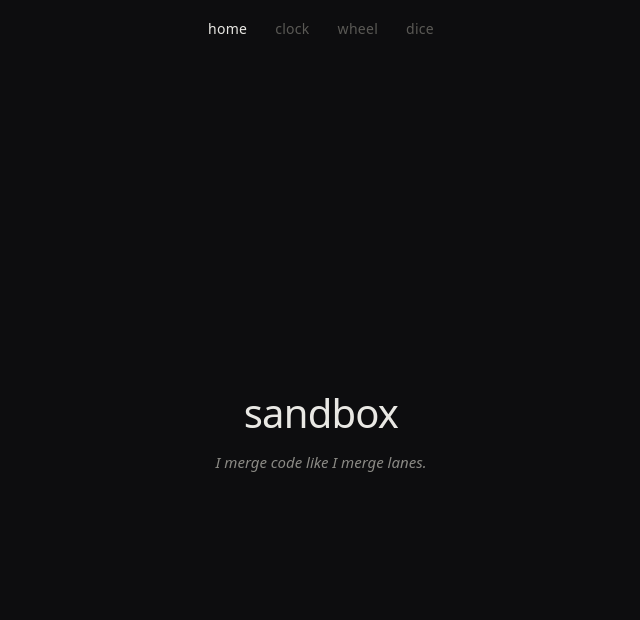
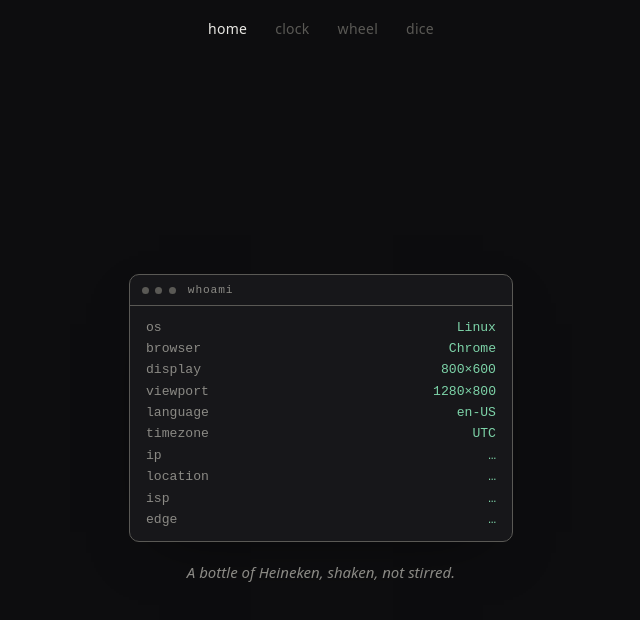
Before and after one commit to max-philip/sandbox-pages, a React (Vite) app: page / in a window 1280 px wide. Shown: the top 620 px of the page, without its empty margins (319-959 px from the left). Built offline with nearby package versions, Linux system fonts and the light colour scheme; no server answers.

Commit message:
raise dice limit with scaling, add whoami section to home, add random quote helper

```diff
--- /dev/null
+++ b/src/lib/quotes.ts
@@ -0,0 +1,6 @@
+// src/lib/quotes.ts
+
+/** Picks a random entry from a list of quotes. */
+export function randomQuote<T>(quotes: readonly T[]): T {
+  return quotes[Math.floor(Math.random() * quotes.length)];
+}
--- a/src/pages/Dice.tsx
+++ b/src/pages/Dice.tsx
@@ -12,8 +12,15 @@ import {
   type DieSides,
   type DieBuild,
 } from '../lib/dice';
+import { randomQuote } from '../lib/quotes';
 
-const MAX_POOL_SIZE = 3;
+const SUB_QUOTES = [
+  'They see me rollin\', they hatin\'',
+  'Truth is... the game was rigged from the start'
+];
+
+const MAX_POOL_SIZE = 6;
+const BASE_RADIUS = 0.75;
 const TRAY_HALF = 3;
 const WALL_HEIGHT = 1.6;
 const SETTLE_FRAMES = 12;
@@ -23,6 +30,14 @@ const ROLL_TIMEOUT_MS = 4000;
 const PRESENT_DURATION_MS = 700;
 const PRESENT_Y = 1.6;
 const PRESENT_Z = 2.6;
+
+/** Dice shrink once the pool grows past 3 so a full 6-die roll still fits and doesn't overlap too much. */
+function radiusForPoolCount(count: number): number {
+  if (count <= 3) return BASE_RADIUS;
+  if (count === 4) return 0.64;
+  if (count === 5) return 0.56;
+  return 0.5;
+}
 
 function easeOutCubic(t: number): number {
   return 1 - Math.pow(1 - t, 3);
@@ -54,25 +69,32 @@ function alignFaceToward(faceNormal: THREE.Vector3, targetDir: THREE.Vector3): T
 }
 
 /** Grid-scattered spawn offset so multiple dice don't all drop on top of each other. */
-function spawnOffset(index: number, total: number): { x: number; z: number } {
+function spawnOffset(index: number, total: number, scale: number): { x: number; z: number } {
   const cols = Math.ceil(Math.sqrt(total));
   const rows = Math.ceil(total / cols);
-  const spacing = 0.9;
+  const spacing = 0.9 * scale;
   const col = index % cols;
   const row = Math.floor(index / cols);
-  const jitter = () => (Math.random() - 0.5) * 0.25;
+  const jitter = () => (Math.random() - 0.5) * 0.25 * scale;
   return {
     x: (col - (cols - 1) / 2) * spacing + jitter(),
     z: (row - (rows - 1) / 2) * spacing + jitter(),
   };
 }
 
-/** Where a settled die floats to, spread out in a row so a whole pool reads as a list. */
-function presentTargetFor(index: number, total: number): THREE.Vector3 {
-  const spacing = total <= 1 ? 0 : 1.7;
-  const x = (index - (total - 1) / 2) * spacing;
+/** Where a settled die floats to — a single row up to 3 dice, wrapping into rows above that. */
+function presentTargetFor(index: number, total: number, scale: number): THREE.Vector3 {
+  const cols = Math.min(total, 3);
+  const rows = Math.ceil(total / cols);
+  const col = index % cols;
+  const row = Math.floor(index / cols);
+
+  const colSpacing = 1.7 * scale;
+  const rowSpacing = 2.1 * scale;
+  const x = (col - (cols - 1) / 2) * colSpacing;
+  const y = PRESENT_Y + (row - (rows - 1) / 2) * rowSpacing;
   const z = total <= 1 ? PRESENT_Z : PRESENT_Z - 0.3;
-  return new THREE.Vector3(x, PRESENT_Y, z);
+  return new THREE.Vector3(x, y, z);
 }
 
 // Reference size per die, tuned to roughly fit within one face; decal and
@@ -149,6 +171,7 @@ export default function Dice() {
   const pendingCountRef = useRef(0);
   const poolIdRef = useRef(1);
 
+  const [sub] = useState(() => randomQuote(SUB_QUOTES));
   const [pool, setPool] = useState<PoolEntry[]>([{ id: 0, sides: 6 }]);
   const [rolling, setRolling] = useState(false);
   const [rolledDice, setRolledDice] = useState<PoolEntry[]>([]);
@@ -167,8 +190,10 @@ export default function Dice() {
     }
 
     const total = entries.length;
+    const radius = radiusForPoolCount(total);
+    const scale = radius / BASE_RADIUS;
     liveDiceRef.current = entries.map((entry, index) => {
-      const build = buildDie(entry.sides);
+      const build = buildDie(entry.sides, radius);
       const group = new THREE.Group();
 
       const color = new THREE.Color().setHSL(Math.random(), 0.55, 0.6);
@@ -182,8 +207,8 @@ export default function Dice() {
       group.add(mesh);
 
       const highlights = new Map<number, THREE.MeshBasicMaterial>();
-      const decalSize = FACE_SCALE[entry.sides] * 0.85;
-      const highlightSize = FACE_SCALE[entry.sides] * 1.2;
+      const decalSize = FACE_SCALE[entry.sides] * 0.85 * scale;
+      const highlightSize = FACE_SCALE[entry.sides] * 1.2 * scale;
       const highlightMap = highlightTexture(highlightColor);
       for (const face of build.faces) {
         const decalQuat = faceDecalQuaternion(face.normal);
@@ -218,7 +243,7 @@ export default function Dice() {
         group.add(decal);
       }
 
-      const { x, z } = spawnOffset(index, total);
+      const { x, z } = spawnOffset(index, total, scale);
       const body = new CANNON.Body({
         mass: 1,
         shape: build.shape,
@@ -239,7 +264,7 @@ export default function Dice() {
         faces: build.faces,
         readFrom: build.readFrom,
         highlights,
-        presentTarget: presentTargetFor(index, total),
+        presentTarget: presentTargetFor(index, total, scale),
         settled: false,
         settleCounter: 0,
         anim: makePresentAnim(),
@@ -471,7 +496,7 @@ export default function Dice() {
     <div className={styles.page}>
       <header className={styles.header}>
         <h1>dice</h1>
-        <p className={styles.sub}>Build a pool, roll it, watch it land.</p>
+        <p className={styles.sub}>{sub}</p>
       </header>
 
       <div className={styles.layout}>
--- a/src/pages/Home.module.scss
+++ b/src/pages/Home.module.scss
@@ -2,14 +2,8 @@
   display: flex;
   flex-direction: column;
   align-items: center;
-  gap: 0.75rem;
+  gap: 1.25rem;
   text-align: center;
-}
-
-.title {
-  font-size: clamp(1.75rem, 6vw, 2.5rem);
-  font-weight: 500;
-  letter-spacing: -0.02em;
 }
 
 .quote {
@@ -18,3 +12,67 @@
   font-style: italic;
   max-width: 32rem;
 }
+
+.panel {
+  width: min(24rem, 90vw);
+  background: var(--surface);
+  border: 1px solid var(--dim);
+  border-radius: 10px;
+  overflow: hidden;
+  box-shadow: 0 20px 60px -30px rgb(0 0 0 / 0.6);
+  text-align: left;
+}
+
+.panelHeader {
+  display: flex;
+  align-items: center;
+  gap: 0.4rem;
+  padding: 0.55rem 0.75rem;
+  border-bottom: 1px solid var(--dim);
+}
+
+.dot {
+  width: 7px;
+  height: 7px;
+  border-radius: 50%;
+  background: var(--dim);
+}
+
+.panelTitle {
+  margin-left: 0.35rem;
+  font-family: var(--font-mono);
+  font-size: 0.7rem;
+  letter-spacing: 0.08em;
+  color: var(--muted);
+}
+
+.stats {
+  margin: 0;
+  padding: 0.85rem 1rem;
+  display: flex;
+  flex-direction: column;
+  gap: 0.4rem;
+}
+
+.row {
+  display: flex;
+  align-items: baseline;
+  gap: 1rem;
+  font-family: var(--font-mono);
+  font-size: 0.82rem;
+
+  dt {
+    flex: 0 0 auto;
+    width: 5rem;
+    color: var(--muted);
+  }
+
+  dd {
+    margin: 0;
+    flex: 1 1 auto;
+    min-width: 0;
+    color: var(--accent);
+    overflow-wrap: anywhere;
+    text-align: right;
+  }
+}
--- a/src/pages/Home.tsx
+++ b/src/pages/Home.tsx
@@ -1,5 +1,6 @@
-import { useState } from "react";
+import { useEffect, useState } from "react";
 import styles from "./Home.module.scss";
+import { randomQuote } from "../lib/quotes";
 
 const QUOTES = [
   "Don't smile because it's over, cry because it happened.",
@@ -12,16 +13,96 @@ const QUOTES = [
   "You pass 100% of the tests you don't write."
 ];
 
-function randomQuote() {
-  return QUOTES[Math.floor(Math.random() * QUOTES.length)];
+interface Whoami {
+  ip: string | null;
+  city: string | null;
+  region: string | null;
+  country: string | null;
+  colo: string | null;
+  isp: string | null;
+  timezone: string | null;
+}
+
+function guessOS(ua: string): string {
+  if (/windows/i.test(ua)) return "Windows";
+  if (/mac os x|macintosh/i.test(ua)) return "macOS";
+  if (/android/i.test(ua)) return "Android";
+  if (/iphone|ipad|ipod/i.test(ua)) return "iOS";
+  if (/linux/i.test(ua)) return "Linux";
+  return "unknown";
+}
+
+function guessBrowser(ua: string): string {
+  if (/edg\//i.test(ua)) return "Edge";
+  if (/opr\/|opera/i.test(ua)) return "Opera";
+  if (/chrome|crios/i.test(ua)) return "Chrome";
+  if (/firefox|fxios/i.test(ua)) return "Firefox";
+  if (/safari/i.test(ua)) return "Safari";
+  return "unknown";
+}
+
+function joinLocation(w: Whoami | null): string {
+  if (!w) return "…";
+  const parts = [w.city, w.region, w.country].filter(Boolean);
+  return parts.length > 0 ? parts.join(", ") : "unknown";
 }
 
 export default function Home() {
-  const [quote] = useState(randomQuote);
+  const [quote] = useState(() => randomQuote(QUOTES));
+  const [os] = useState(() => guessOS(navigator.userAgent));
+  const [browser] = useState(() => guessBrowser(navigator.userAgent));
+  const [locale] = useState(() => navigator.language);
+  const [timeZone] = useState(() => Intl.DateTimeFormat().resolvedOptions().timeZone);
+  const [display] = useState(() => `${window.screen.width}×${window.screen.height}`);
+  const [viewport, setViewport] = useState(() => `${window.innerWidth}×${window.innerHeight}`);
+  const [whoami, setWhoami] = useState<Whoami | null>(null);
+
+  useEffect(() => {
+    const onResize = () => setViewport(`${window.innerWidth}×${window.innerHeight}`);
+    window.addEventListener("resize", onResize);
+    return () => window.removeEventListener("resize", onResize);
+  }, []);
+
+  useEffect(() => {
+    const controller = new AbortController();
+    fetch("/api/whoami", { signal: controller.signal })
+      .then((res) => res.json())
+      .then((data: Whoami) => setWhoami(data))
+      .catch(() => {});
+    return () => controller.abort();
+  }, []);
+
+  const rows: [string, string][] = [
+    ["os", os],
+    ["browser", browser],
+    ["display", display],
+    ["viewport", viewport],
+    ["language", locale],
+    ["timezone", timeZone],
+    ["ip", whoami?.ip ?? "…"],
+    ["location", joinLocation(whoami)],
+    ["isp", whoami?.isp ?? "…"],
+    ["edge", whoami?.colo ?? "…"],
+  ];
 
   return (
     <div className={styles.page}>
-      <h1 className={styles.title}>sandbox</h1>
+      <div className={styles.panel}>
+        <div className={styles.panelHeader}>
+          <span className={styles.dot} />
+          <span className={styles.dot} />
+          <span className={styles.dot} />
+          <span className={styles.panelTitle}>whoami</span>
+        </div>
+        <dl className={styles.stats}>
+          {rows.map(([label, value]) => (
+            <div className={styles.row} key={label}>
+              <dt>{label}</dt>
+              <dd>{value}</dd>
+            </div>
+          ))}
+        </dl>
+      </div>
       <p className={styles.quote}>{quote}</p>
     </div>
   );
--- a/src/pages/Wheel.tsx
+++ b/src/pages/Wheel.tsx
@@ -13,6 +13,11 @@ import {
   spinTo,
   type Entry,
 } from '../lib/wheel';
+import { randomQuote } from '../lib/quotes';
+
+const SUB_QUOTES = [
+  'You spin me right \'round, baby, right \'round'
+];
 
 const STORAGE_KEY = 'sandbox.wheel.entries';
 const SPIN_MS = 4600;
@@ -40,6 +45,7 @@ function truncate(label: string, max: number): string {
 }
 
 export default function Wheel() {
+  const [sub] = useState(() => randomQuote(SUB_QUOTES));
   const [entries, setEntries] = useState<Entry[]>(loadEntries);
   const [draft, setDraft] = useState('');
   const [rotation, setRotation] = useState(0);
@@ -92,7 +98,7 @@ export default function Wheel() {
     <div className={styles.page}>
       <header className={styles.header}>
         <h1>wheel</h1>
-        <p className={styles.sub}>Add options, spin, let it decide.</p>
+        <p className={styles.sub}>{sub}</p>
       </header>
 
       <div className={styles.layout}>
```
Also changed, not shown: worker/index.ts (+16 -0 lines).
